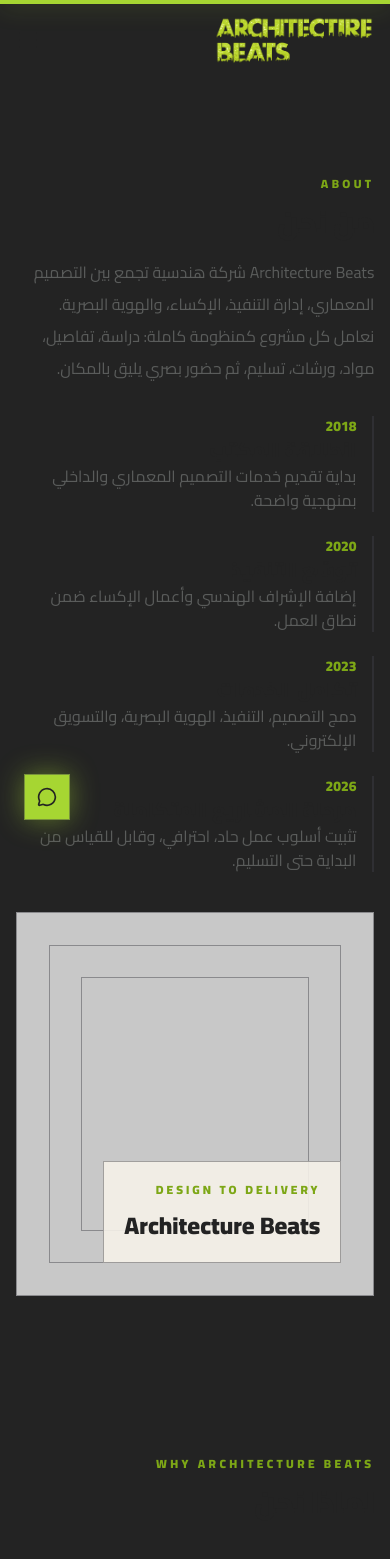
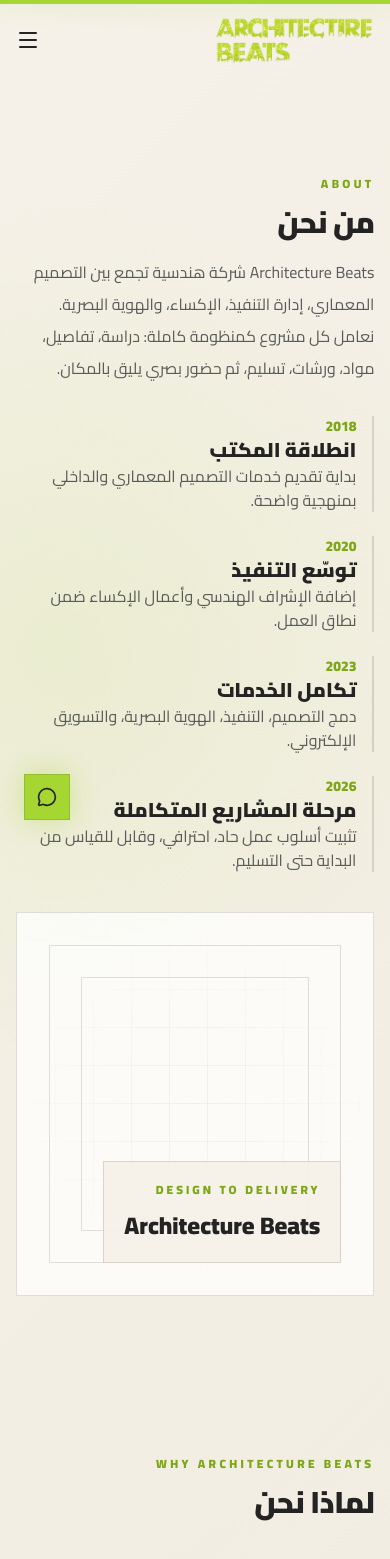
Before and after one commit to abod-haes/architecture-beats, a Next.js app: page /about in a window 390 px wide. Shown: the top 1559 px of the page. Built offline with nearby package versions, Linux system fonts and the light colour scheme.

Commit message:
Add theme variables and global motion styles

```diff
--- a/src/app/globals.css
+++ b/src/app/globals.css
@@ -5,6 +5,40 @@
   --brand-secondary: #7da716;
   --brand-dark: #232323;
   --brand-gray: #5a5c5b;
+  --site-bg: #f5f1e8;
+  --site-bg-soft: #ebe4d6;
+  --site-card: rgba(255, 255, 255, 0.78);
+  --site-card-solid: #ffffff;
+  --site-muted: rgba(35, 35, 35, 0.06);
+  --site-text: #232323;
+  --site-text-muted: #5a5c5b;
+  --site-border: rgba(35, 35, 35, 0.14);
+  --site-inverse: #232323;
+  --site-inverse-text: #ffffff;
+  --nav-bg: rgba(245, 241, 232, 0.92);
+  --blueprint-line: rgba(35, 35, 35, 0.08);
+  --cursor-border: rgba(166, 214, 50, 0.85);
+  --cursor-fill: rgba(166, 214, 50, 0.18);
+}
+
+:root[data-theme="dark"] {
+  --brand-secondary: #c2ee45;
+  --brand-dark: #f7f1e7;
+  --brand-gray: #b9b6ad;
+  --site-bg: #10110e;
+  --site-bg-soft: #171913;
+  --site-card: rgba(255, 255, 255, 0.075);
+  --site-card-solid: #181a15;
+  --site-muted: rgba(166, 214, 50, 0.08);
+  --site-text: #f7f1e7;
+  --site-text-muted: #b9b6ad;
+  --site-border: rgba(255, 255, 255, 0.13);
+  --site-inverse: #f7f1e7;
+  --site-inverse-text: #10110e;
+  --nav-bg: rgba(16, 17, 14, 0.9);
+  --blueprint-line: rgba(166, 214, 50, 0.12);
+  --cursor-border: rgba(166, 214, 50, 0.95);
+  --cursor-fill: rgba(166, 214, 50, 0.22);
 }
 
 @theme inline {
@@ -16,12 +50,85 @@
 
 html {
   scroll-behavior: smooth;
+  background: var(--site-bg);
 }
 
 body {
-  background: #232323;
+  background:
+    radial-gradient(circle at 15% 10%, rgba(166, 214, 50, 0.12), transparent 28rem),
+    linear-gradient(135deg, var(--site-bg) 0%, var(--site-bg-soft) 100%);
+  color: var(--site-text);
 }
 
 * {
-  border-color: rgb(63 63 70 / 45%);
+  border-color: var(--site-border);
 }
+
+::selection {
+  background: var(--brand-primary);
+  color: #232323;
+}
+
+.blueprint-grid {
+  background-image:
+    linear-gradient(var(--blueprint-line) 1px, transparent 1px),
+    linear-gradient(90deg, var(--blueprint-line) 1px, transparent 1px);
+  background-size: 38px 38px;
+  mask-image: radial-gradient(circle at center, black, transparent 72%);
+}
+
+.site-section {
+  position: relative;
+  isolation: isolate;
+}
+
+.site-card {
+  border: 1px solid var(--site-border);
+  background: var(--site-card);
+  backdrop-filter: blur(18px);
+}
+
+.mobile-safe-bottom {
+  padding-bottom: calc(5.5rem + env(safe-area-inset-bottom));
+}
+
+.cursor-reactive {
+  cursor: none;
+}
+
+@media (max-width: 767px) {
+  .cursor-reactive {
+    cursor: auto;
+  }
+}
+
+@keyframes blueprint-drift {
+  0% {
+    transform: translate3d(0, 0, 0) rotate(0deg);
+  }
+  50% {
+    transform: translate3d(18px, -14px, 0) rotate(1.5deg);
+  }
+  100% {
+    transform: translate3d(0, 0, 0) rotate(0deg);
+  }
+}
+
+@keyframes site-float {
+  0%, 100% {
+    transform: translateY(0) rotate(0deg);
+  }
+  50% {
+    transform: translateY(-14px) rotate(2deg);
+  }
+}
+
+@media (prefers-reduced-motion: no-preference) {
+  .blueprint-drift {
+    animation: blueprint-drift 18s ease-in-out infinite;
+  }
+
+  .site-float {
+    animation: site-float 7s ease-in-out infinite;
+  }
+}
```
